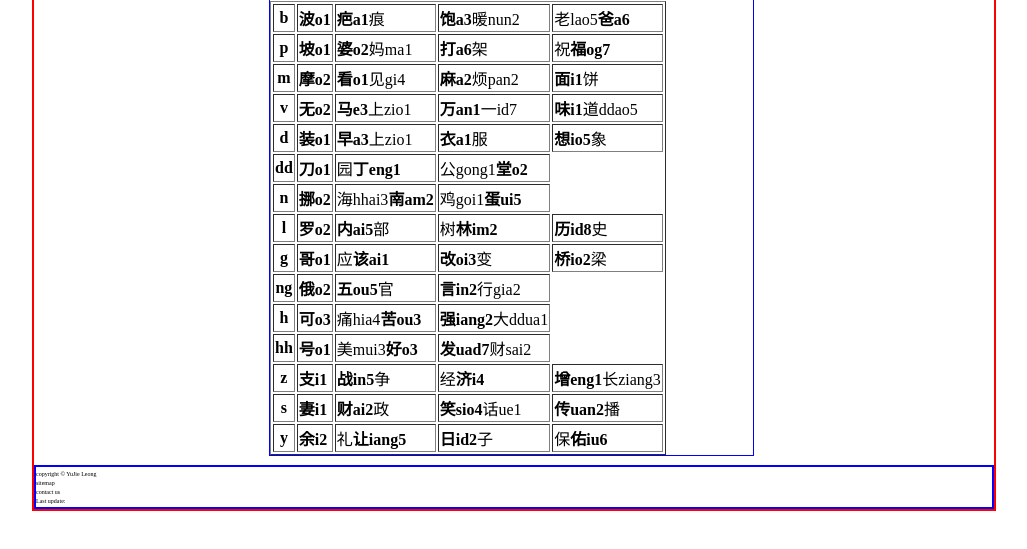
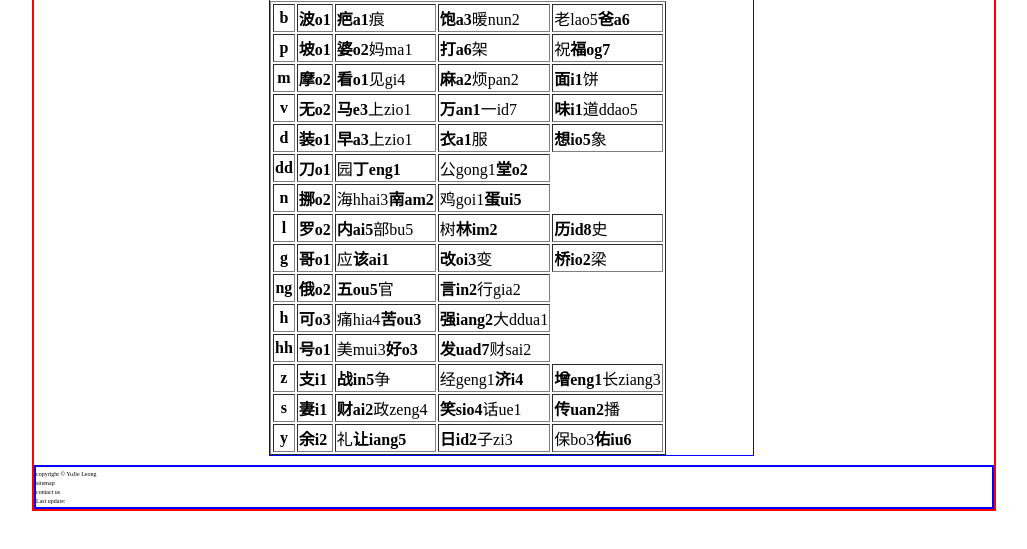
Before and after one commit to yujie392-byte/Hainanese, a plain HTML site: page hainanese3.html in a window 1280 px wide. Shown: the part 219-768 px from the top of the page, without its empty margins (126-1153 px from the left). Drawn offline with Linux system fonts and the light colour scheme.

Commit message:
Update hainanese3.html

```diff
--- a/hainanese3.html
+++ b/hainanese3.html
@@ -30,14 +30,14 @@ h1 {
      <tr><th>d</th><td><b>装o1</b></td><td><b>早a3</b>上zio1</td><td><b>衣a1</b>服</td><td><b>想io5</b>象</td></tr>
      <tr><th>dd</th><td><b>刀o1</b></td><td>园<b>丁eng1</b></td><td>公gong1<b>堂o2</b></td></tr>
      <tr><th>n</th><td><b>挪o2</b></td><td>海hhai3<b>南am2</b></td><td>鸡goi1<b>蛋ui5</b></td></tr>
-     <tr><th>l</th><td><b>罗o2</b></td><td><b>内ai5</b>部</td><td>树<b>林im2</b></td><td><b>历id8</b>史</td></tr>
+     <tr><th>l</th><td><b>罗o2</b></td><td><b>内ai5</b>部bu5</td><td>树<b>林im2</b></td><td><b>历id8</b>史</td></tr>
      <tr><th>g</th><td><b>哥o1</b></td><td>应<b>该ai1</b></td><td><b>改oi3</b>变</td><td><b>桥io2</b>梁</td></tr>
      <tr><th>ng</th><td><b>俄o2</b></td><td><b>五ou5</b>官</td><td><b>言in2</b>行gia2</td></tr>
      <tr><th>h</th><td><b>可o3</b></td><td>痛hia4<b>苦ou3</b></td><td><b>强iang2</b>大ddua1</td></tr>
      <tr><th>hh</th><td><b>号o1</b></td><td>美mui3<b>好o3</b></td><td><b>发uad7</b>财sai2</td></tr>
-     <tr><th>z</th><td><b>支i1</b></td><td><b>战in5</b>争</td><td>经<b>济i4</b></td><td><b>增eng1</b>长ziang3</td></tr>
-     <tr><th>s</th><td><b>妻i1</b></td><td><b>财ai2</b>政</td><td><b>笑sio4</b>话ue1</td><td><b>传uan2</b>播</td></tr>
-     <tr><th>y</th><td><b>余i2</b></td><td>礼<b>让iang5</b></td><td><b>日id2</b>子</td><td>保<b>佑iu6</b></td></tr>
+     <tr><th>z</th><td><b>支i1</b></td><td><b>战in5</b>争</td><td>经geng1<b>济i4</b></td><td><b>增eng1</b>长ziang3</td></tr>
+     <tr><th>s</th><td><b>妻i1</b></td><td><b>财ai2</b>政zeng4</td><td><b>笑sio4</b>话ue1</td><td><b>传uan2</b>播</td></tr>
+     <tr><th>y</th><td><b>余i2</b></td><td>礼<b>让iang5</b></td><td><b>日id2</b>子zi3</td><td>保bo3<b>佑iu6</b></td></tr>
      </table>
      <script>
        alert("Lesson 3 第三课");
```
